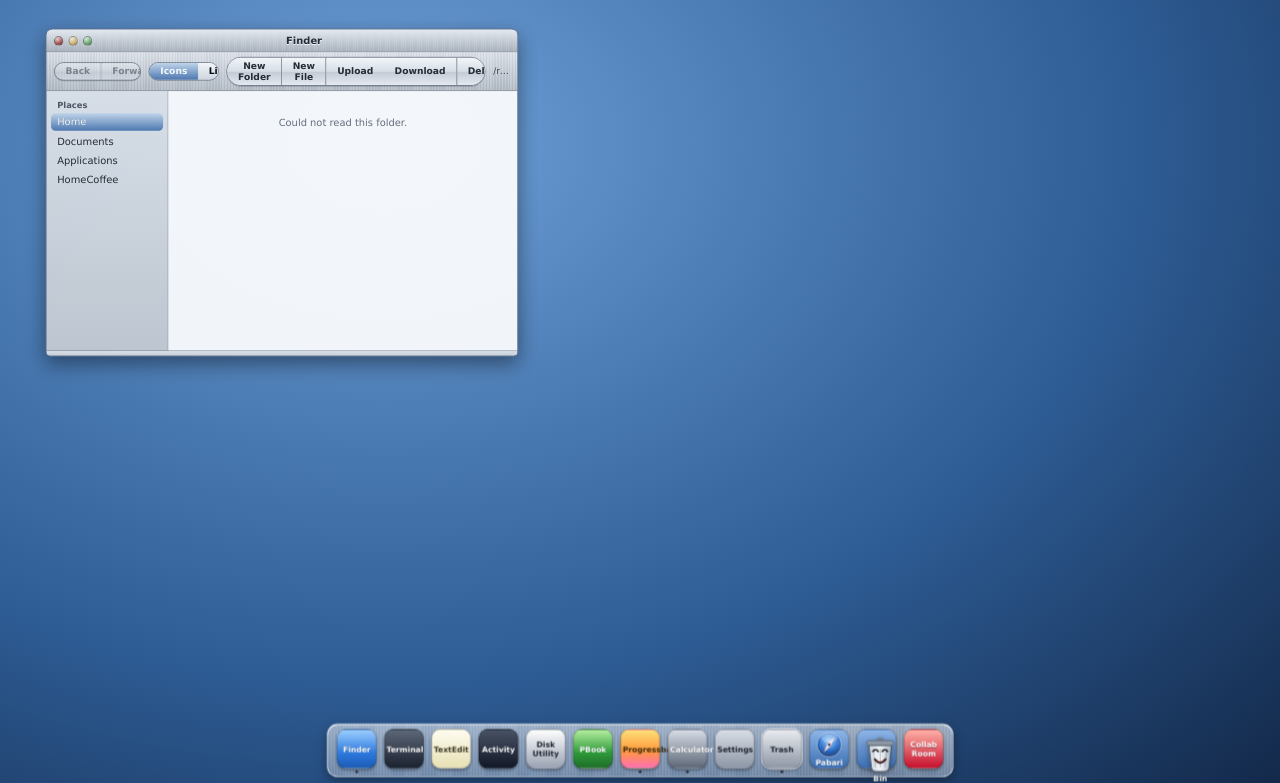
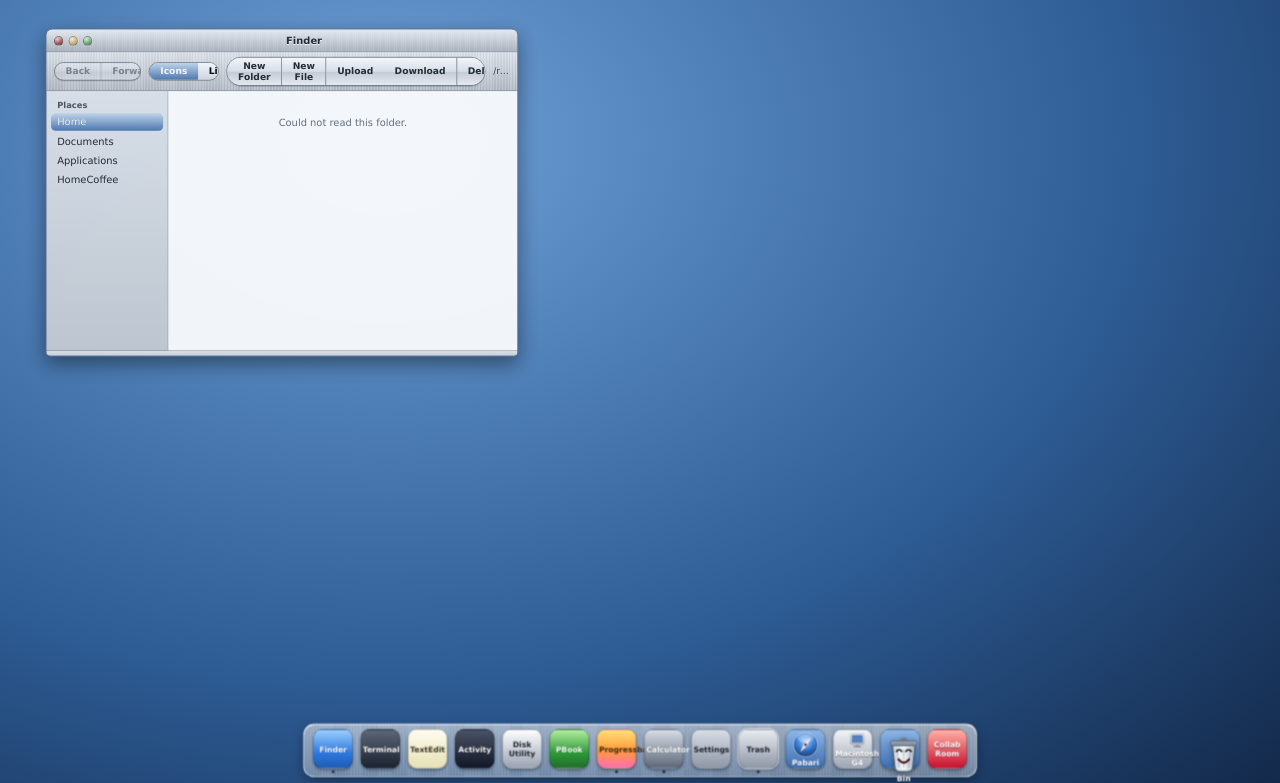
Before and after one commit to AdrianMannaCodes/HomeCoffee, a plain HTML site: page ui/aqua/index.html in a window 1280 px wide. Shown: the part 17-800 px from the top of the page. Drawn offline with Linux system fonts and the light colour scheme; no server answers.

Commit message:
Aqua: wire Macintosh G4 (Infinite Mac) window into index.html

```diff
--- a/ui/aqua/index.html
+++ b/ui/aqua/index.html
@@ -14,6 +14,7 @@
 <link rel="stylesheet" href="extras.css">
 <link rel="stylesheet" href="pabari.css">
 <link rel="stylesheet" href="bin.css">
+<link rel="stylesheet" href="infinitemac.css">
 </head>
 <body>
 <div id="stage">
@@ -271,6 +272,7 @@
 <script src="calculator.js"></script>
 <script src="extras.js"></script>
 <script src="pabari.js"></script>
+<script src="infinitemac.js"></script>
 <script src="bin.js"></script>
 <script src="boot.js"></script>
 </body>
```
